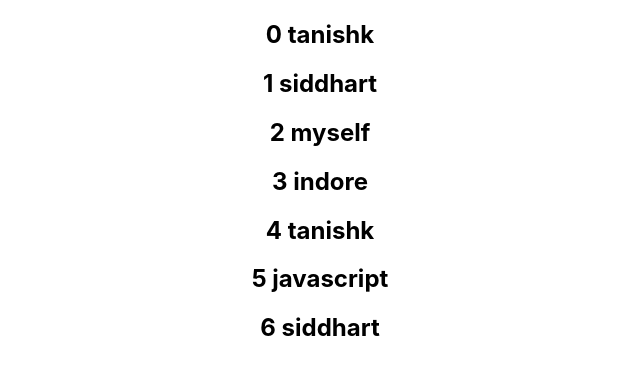
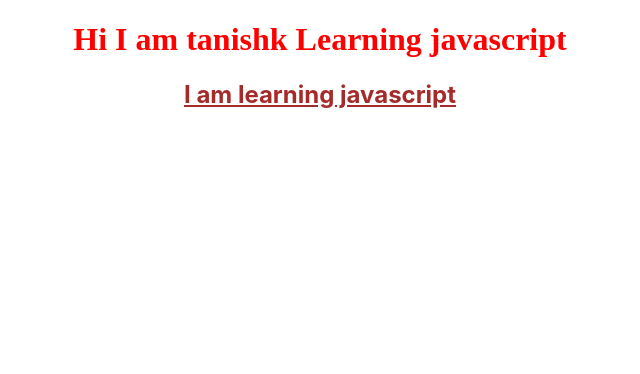
Before and after one commit to tanishk15sharma/basics, a React (Create React App) app: page / in a window 1280 px wide. Shown: the top 374 px of the page, without its empty margins (320-960 px from the left). Built offline with nearby package versions, Linux system fonts and the light colour scheme.

Commit message:
stylings practice

```diff
--- a/src/App.js
+++ b/src/App.js
@@ -2,12 +2,14 @@
 import "./App.css";
 // import GreetName from "./components/greet";
 // import NameList from "./components/mapmethod";
-import NamelistIndex from "./components/Indexkey";
+// import NamelistIndex from "./components/Indexkey";
 // import Btnclick from "./components/clickevent";
+import StyleSheet from "./components/stylesheet";
 function App() {
   return (
     <div className="App">
-      <NamelistIndex />
+      <StyleSheet primary={true} />
+      {/* <NamelistIndex /> */}
       {/* <NameList /> */}
       {/* <Btnclick /> */}
       {/* <GreetName name="tanishk" relation="myself">
--- /dev/null
+++ b/src/components/style.css
@@ -0,0 +1,11 @@
+.heading {
+  color: red;
+}
+.sub {
+  text-decoration: underline;
+  color: brown;
+}
+
+.font {
+  font-family: cursive;
+}
--- /dev/null
+++ b/src/components/stylesheet.js
@@ -0,0 +1,16 @@
+import React from "react";
+import "./style.css";
+
+function StylingSent(props) {
+  let classStyle = props.primary ? "heading" : "";
+  return (
+    <div>
+      <h1 className={`${classStyle}  font `}>
+        Hi I am tanishk Learning javascript
+      </h1>
+      <h2 className="sub">I am learning javascript </h2>
+    </div>
+  );
+}
+
+export default StylingSent;
```
